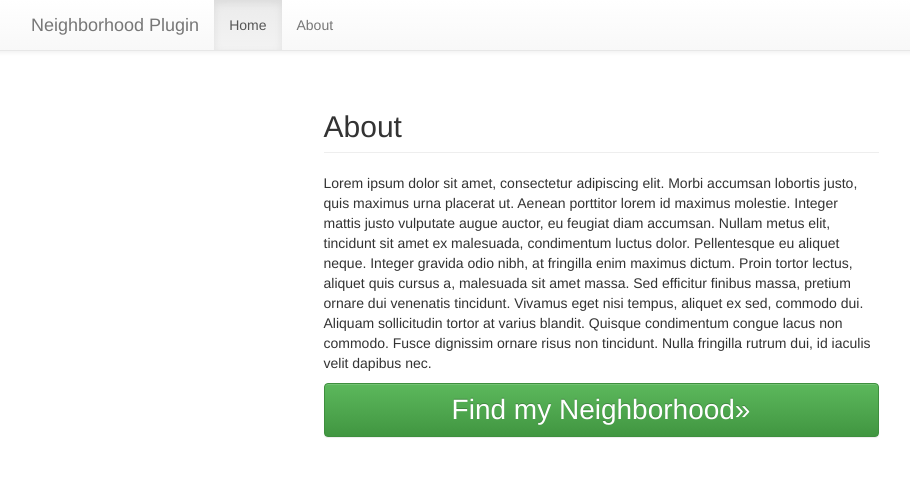
After one commit to codefortulsa/BPZAround.me, a Python web app: template bpz/templates/bpz/about.jinja2 in a window 1280 px wide. The commit adds this page. Shown: the top 477 px of the page, without its empty margins (39-949 px from the left). Run offline with Jinja, Linux system fonts and the light colour scheme; the template is opened without the code that fills it, so the values that code supplies are empty; some libraries are stand-ins or nearby versions.

Commit message:
Add “About” page.

```diff
--- a/bpz/static/css/bpz.css
+++ b/bpz/static/css/bpz.css
@@ -4,3 +4,6 @@ body {
 #map-canvas {
   height:250px;
 }
+#btn-neighborhood {
+  font-size:2em;
+}
--- /dev/null
+++ b/bpz/templates/bpz/about.jinja2
@@ -0,0 +1,22 @@
+{% extends "bpz/base.jinja2" %}
+
+{% block head_title %}Neighborhood Plugin{% endblock %}
+
+{% block body_container %}
+<div class="container">
+  <div class="row">
+    <div class="col-sm-3 col-md-6 col-md-offset-3">
+      <h2 class="page-header">About</h2>
+      <p>Lorem ipsum dolor sit amet, consectetur adipiscing elit. Morbi accumsan lobortis justo, quis maximus urna placerat ut. Aenean porttitor lorem id maximus molestie. Integer mattis justo vulputate augue auctor, eu feugiat diam accumsan. Nullam metus elit, tincidunt sit amet ex malesuada, condimentum luctus dolor. Pellentesque eu aliquet neque. Integer gravida odio nibh, at fringilla enim maximus dictum. Proin tortor lectus, aliquet quis cursus a, malesuada sit amet massa. Sed efficitur finibus massa, pretium ornare dui venenatis tincidunt. Vivamus eget nisi tempus, aliquet ex sed, commodo dui. Aliquam sollicitudin tortor at varius blandit. Quisque condimentum congue lacus non commodo. Fusce dignissim ornare risus non tincidunt. Nulla fringilla rutrum dui, id iaculis velit dapibus nec.</p>
+    </div>
+  </div>
+  <div class="row">
+    <div class="col-sm-3 col-md-6 col-md-offset-3">
+      <a href="/" class="btn btn-success btn-block" id="btn-neighborhood">Find my Neighborhood&raquo;</a>
+    </div>
+
+  </div>
+
+</div><!-- /.container -->
+
+{% endblock %}
--- a/bpz/urls.py
+++ b/bpz/urls.py
@@ -7,4 +7,7 @@ urlpatterns = patterns(
     url(r'^$', TemplateView.as_view(
         template_name='bpz/home.jinja2'),
         name='home'),
+    url(r'^about', TemplateView.as_view(
+        template_name='bpz/about.jinja2'),
+        name='about'),
 )
```
